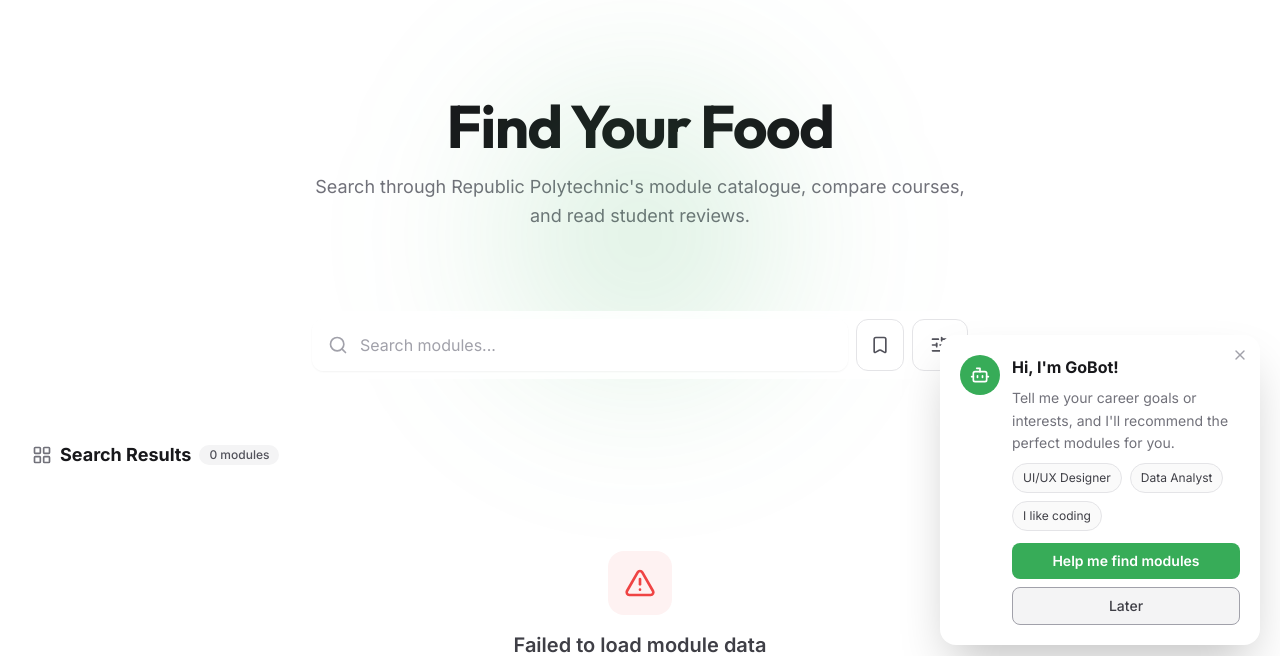
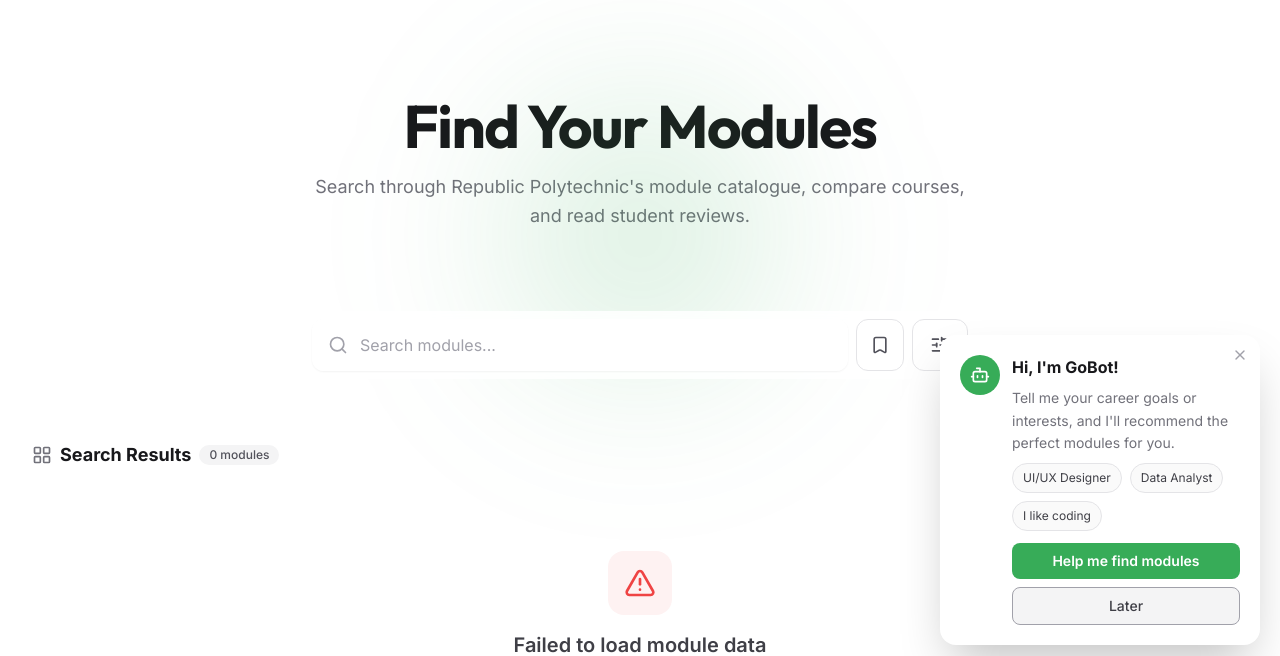
Before and after one commit to xavlkh/ModuleGo, a Flask app: page / in a window 1280 px wide. Shown: the part 65-721 px from the top of the page. Run offline with Flask 3, Linux system fonts and the light colour scheme; data that the repository does not hold is empty; some libraries are stand-ins or nearby versions.

Commit message:
Revert "fix: update hero text from 'Find Your Modules' to 'Find Your Food'"
This reverts commit 48f91710614ecf4610965bc0dc7de6efbec6e868.

```diff
--- a/app/templates/modules/index.html
+++ b/app/templates/modules/index.html
@@ -4,7 +4,7 @@
 {% block title %}Home{% endblock %}
 
 {% block content %}
-{{ hero('', 'Find Your Food', 'Search through Republic Polytechnic\'s module catalogue, compare courses, and read student reviews.') }}
+{{ hero('', 'Find Your Modules', 'Search through Republic Polytechnic\'s module catalogue, compare courses, and read student reviews.') }}
 
 <div class="relative -mt-4 z-10">
     <div class="mx-auto max-w-4xl px-4">
```
